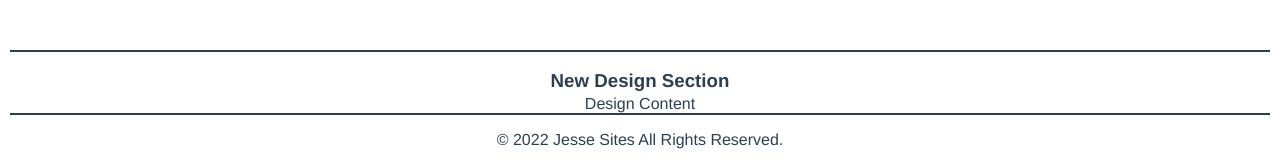
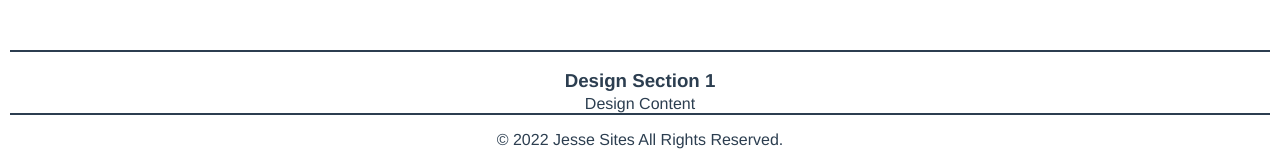
Before and after one commit to jesse318s/practice-project-vue-app, a Vue app: page / in a window 1280 px wide. Shown: the part 525-685 px from the top of the page. Built offline with nearby package versions, Linux system fonts and the light colour scheme.

Commit message:
Changed title

```diff
--- a/src/components/ClientDesigns.vue
+++ b/src/components/ClientDesigns.vue
@@ -17,7 +17,7 @@
 
     <div class="section_divider"></div>
 
-    <h3>New Design Section</h3>
+    <h3>Design Section 1</h3>
     <DesignSection1 />
 
     <div class="section_divider"></div>
```
